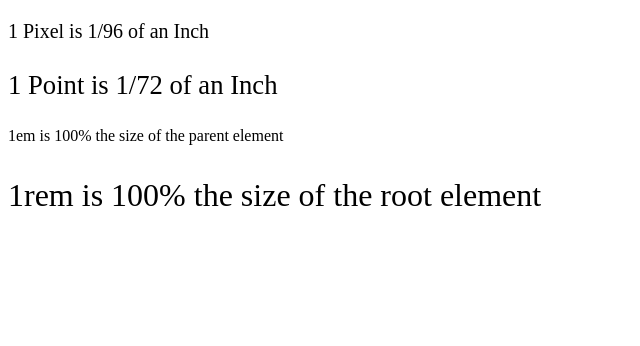
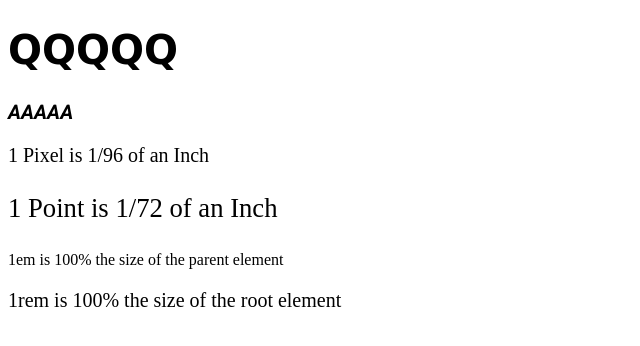
Before and after one commit to ifuta/see1006, a plain HTML site: page 6.1+Font+Properties/font-size.html in a window 1280 px wide. Shown: the whole page, without its empty margins (0-640 px from the left). Drawn offline with Linux system fonts and the light colour scheme; a web font is replaced by a local one.

Commit message:
font-size

```diff
--- a/6.1+Font+Properties/font-size.html
+++ b/6.1+Font+Properties/font-size.html
@@ -1,8 +1,23 @@
 <!DOCTYPE html>
 <html lang="en">
+
 <head>
   <meta charset="UTF-8" />
   <title>Font-Size</title>
+
+  <link rel="preconnect" href="https://fonts.googleapis.com">
+  <link rel="preconnect" href="https://fonts.gstatic.com" crossorigin>
+  <link
+    href="https://fonts.googleapis.com/css2?family=Edu+AU+VIC+WA+NT+Guides:wght@400..700&family=Roboto:ital,wght@0,100;0,300;0,400;0,500;0,700;0,900;1,100;1,300;1,400;1,500;1,700;1,900&display=swap"
+    rel="stylesheet">
+
+  <link rel="preconnect" href="https://fonts.googleapis.com">
+  <link rel="preconnect" href="https://fonts.googleapis.com">
+  <link rel="preconnect" href="https://fonts.gstatic.com" crossorigin>
+  <link
+    href="https://fonts.googleapis.com/css2?family=Edu+AU+VIC+WA+NT+Guides:wght@400..700&family=Roboto:ital,wght@0,100;0,300;0,400;0,500;0,700;0,900;1,100;1,300;1,400;1,500;1,700;1,900&display=swap"
+    rel="stylesheet">
+
   <style>
     #pixel {
       font-size: 20px;
@@ -25,12 +40,101 @@
     }
 
     html {
-        font-size: xx-large;
+      font-size: 20px;
+    }
+
+
+    .edu-au-vic-wa-nt-guides-qqq {
+      font-family: "Edu AU VIC WA NT Guides", cursive;
+      font-optical-sizing: auto;
+      font-weight: 700;
+      font-style: normal;
+    }
+
+
+
+    .roboto-thin {
+      font-family: "Roboto", sans-serif;
+      font-weight: 100;
+      font-style: normal;
+    }
+
+    .roboto-light {
+      font-family: "Roboto", sans-serif;
+      font-weight: 300;
+      font-style: normal;
+    }
+
+    .roboto-regular {
+      font-family: "Roboto", sans-serif;
+      font-weight: 400;
+      font-style: normal;
+    }
+
+    .roboto-medium {
+      font-family: "Roboto", sans-serif;
+      font-weight: 500;
+      font-style: normal;
+    }
+
+    .roboto-bold {
+      font-family: "Roboto", sans-serif;
+      font-weight: 700;
+      font-style: normal;
+    }
+
+    .roboto-black {
+      font-family: "Roboto", sans-serif;
+      font-weight: 900;
+      font-style: normal;
+    }
+
+    .roboto-thin-italic {
+      font-family: "Roboto", sans-serif;
+      font-weight: 100;
+      font-style: italic;
+    }
+
+    .roboto-light-italic {
+      font-family: "Roboto", sans-serif;
+      font-weight: 300;
+      font-style: italic;
+    }
+
+    .roboto-regular-italic {
+      font-family: "Roboto", sans-serif;
+      font-weight: 400;
+      font-style: italic;
+    }
+
+    .roboto-medium-italic {
+      font-family: "Roboto", sans-serif;
+      font-weight: 500;
+      font-style: italic;
+    }
+
+    .roboto-bold-italic {
+      font-family: "Roboto", sans-serif;
+      font-weight: 700;
+      font-style: italic;
+    }
+
+    .roboto-black-italic {
+      font-family: "Roboto", sans-serif;
+      font-weight: 900;
+      font-style: italic;
     }
   </style>
+
 </head>
 
 <body>
+  <h1 class="edu-au-vic-wa-nt-guides-qqq">QQQQQ</h1>
+
+
+  <p class="roboto-bold-italic ">
+    AAAAA
+  </p>
   <p id="pixel">1 Pixel is 1/96 of an Inch</p>
   <p id="point">1 Point is 1/72 of an Inch</p>
   <footer>
@@ -38,4 +142,5 @@
     <p id="rem">1rem is 100% the size of the root element</p>
   </footer>
 </body>
+
 </html>
```
Also changed, not shown: 6.1+Font+Properties/font-family.html (+21 -0 lines), 6.1+Font+Properties/index.html (+34 -5 lines), 1 other file. Lines whose indentation alone changed are shown as unchanged.
